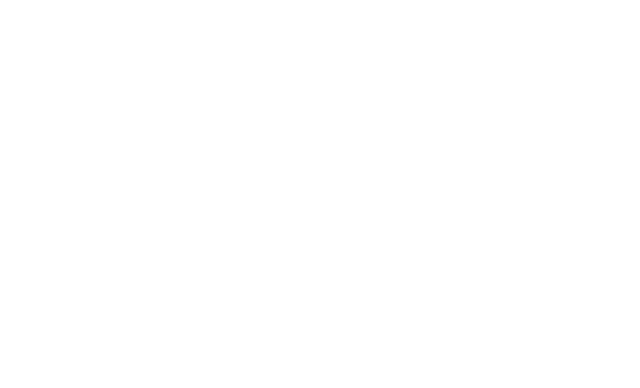
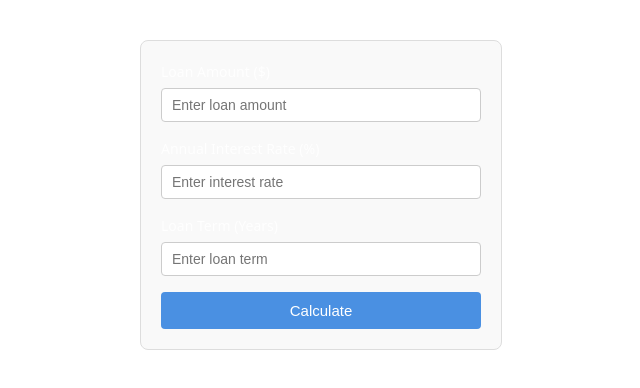
Before and after one commit to nam334/cohort-assignments, a React (Vite) app in the folder week3/assignments/: page / in a window 1280 px wide. Shown: the top 388 px of the page, without its empty margins (319-959 px from the left). Built offline with nearby package versions, Linux system fonts and the light colour scheme.

Commit message:
solved question 6 of assignment 3(simple mortgage calculator)

```diff
--- a/week3/assignments/src/App.jsx
+++ b/week3/assignments/src/App.jsx
@@ -3,6 +3,7 @@
 import UserContainer from "./features/q3-reusableCustomHook";
 import MultiStepForm from "./features/q4-multiStepForm";
 import MouseTrackerContainer from "./features/q5-mouseTrackerPerformance";
+import MortgageCalculator from "./features/q6-mortgageCalculator";
 
 function App() {
   return (
@@ -11,7 +12,8 @@
       {/* <ChatContainer /> */}
       {/* <MouseTrackerContainer /> */}
       {/* <MultiStepForm /> */}
-      <WindowSize />
+      {/* <WindowSize /> */}
+      <MortgageCalculator />
     </>
   );
 }
--- /dev/null
+++ b/week3/assignments/src/features/q6-mortgageCalculator/components/Mortgage.css
@@ -0,0 +1,72 @@
+.mortgage-form {
+  width: 320px;
+  padding: 20px;
+  margin: 40px auto;
+  border: 1px solid #ddd;
+  border-radius: 8px;
+  background-color: #f9f9f9;
+}
+
+.form-group {
+  display: flex;
+  flex-direction: column;
+  margin-bottom: 16px;
+}
+
+.form-group label {
+  margin-bottom: 6px;
+  font-size: 14px;
+  font-weight: 500;
+}
+
+.form-group input {
+  padding: 8px 10px;
+  font-size: 14px;
+  border: 1px solid #ccc;
+  border-radius: 4px;
+}
+
+.form-group input:focus {
+  outline: none;
+  border-color: #4a90e2;
+}
+
+.calculate-btn {
+  width: 100%;
+  padding: 10px;
+  font-size: 15px;
+  border: none;
+  border-radius: 4px;
+  background-color: #4a90e2;
+  color: #fff;
+  cursor: pointer;
+}
+
+.calculate-btn:hover {
+  background-color: #357bd8;
+}
+.error-text {
+  color: #e74c3c;
+  margin-bottom: 12px;
+  font-size: 14px;
+  font-weight: 500;
+}
+
+.result-container {
+  width: 320px;
+  margin: 20px auto;
+  padding: 16px;
+  border-radius: 8px;
+  color: rgb(23, 23, 72);
+}
+
+.result-item {
+  display: flex;
+  justify-content: space-between;
+  margin-bottom: 10px;
+  font-weight: 500;
+}
+
+.result-value {
+  color: #2ecc71;
+}
--- /dev/null
+++ b/week3/assignments/src/features/q6-mortgageCalculator/components/MortgageForm.jsx
@@ -0,0 +1,102 @@
+import { useState } from "react";
+import "./Mortgage.css";
+import { validateMortgageInput } from "../utils/validateMortgageInput";
+import { useEffect } from "react";
+import { calculateMortgage } from "../utils/calculateMortgage";
+import MortgageResult from "./MortgageResult";
+
+const MortgageForm = () => {
+  const [formData, setFormData] = useState({
+    loanAmount: "",
+    interestRate: "",
+    loanTerm: "",
+  });
+  const [validationResult, setValidationResult] = useState({
+    error: "",
+    isValid: false,
+  });
+  const [result, setResult] = useState({});
+  const changeHandler = (e) => {
+    setFormData((formData) => {
+      return {
+        ...formData,
+        [e.target.name]: e.target.value,
+      };
+    });
+  };
+
+  const submitHandler = (e) => {
+    e.preventDefault();
+    const { error, isValid } = validateMortgageInput(formData);
+    setValidationResult((validationResult) => {
+      //   return {
+      //     ...validationResult,
+      //     ["error"]: error,
+      //     ["isValid"]: isValid,
+      //   };
+      return {
+        error,
+        isValid,
+      };
+    });
+  };
+
+  useEffect(() => {
+    console.log("isValid", validationResult?.isValid);
+    if (validationResult?.isValid) {
+      setResult((result) => calculateMortgage(formData));
+    }
+  }, [validationResult?.isValid, formData]);
+  return (
+    <>
+      <form className="mortgage-form" onSubmit={(e) => submitHandler(e)}>
+        <div className="form-group">
+          <label htmlFor="loanAmount">Loan Amount ($)</label>
+          <input
+            type="text"
+            id="loanAmount"
+            name="loanAmount"
+            value={formData?.loanAmount}
+            placeholder="Enter loan amount"
+            onChange={(e) => changeHandler(e)}
+          />
+        </div>
+
+        <div className="form-group">
+          <label htmlFor="interestRate">Annual Interest Rate (%)</label>
+          <input
+            type="text"
+            id="interestRate"
+            name="interestRate"
+            value={formData?.interestRate}
+            onChange={(e) => changeHandler(e)}
+            placeholder="Enter interest rate"
+          />
+        </div>
+
+        <div className="form-group">
+          <label htmlFor="loanTerm">Loan Term (Years)</label>
+          <input
+            type="text"
+            id="loanTerm"
+            name="loanTerm"
+            value={formData?.loanTerm}
+            placeholder="Enter loan term"
+            onChange={(e) => changeHandler(e)}
+          />
+        </div>
+        <div>
+          {validationResult?.error && (
+            <h4 className="error-text">{validationResult?.error}</h4>
+          )}
+        </div>
+        <button type="submit" className="calculate-btn">
+          Calculate
+        </button>
+      </form>
+      {validationResult?.isValid ? <MortgageResult result={result} /> : null}
+    </>
+  );
+};
+
+export default MortgageForm;
--- /dev/null
+++ b/week3/assignments/src/features/q6-mortgageCalculator/components/MortgageResult.jsx
@@ -0,0 +1,16 @@
+import React from "react";
+
+const MortgageResult = ({ result }) => {
+  const { monthlyPayment, totalPaymentAmount, totalInterest } = result;
+  return (
+    <>
+      <div className="result-container">
+        <div>Monthly Payment = {monthlyPayment}</div>
+        <div> Total Payment Amount = {totalPaymentAmount}</div>
+        Total Interest = {totalInterest}
+      </div>
+    </>
+  );
+};
+
+export default MortgageResult;
--- /dev/null
+++ b/week3/assignments/src/features/q6-mortgageCalculator/index.js
@@ -0,0 +1 @@
+export { default } from "../q6-mortgageCalculator/components/MortgageForm";
--- /dev/null
+++ b/week3/assignments/src/features/q6-mortgageCalculator/utils/calculateMortgage.js
@@ -0,0 +1,13 @@
+export const calculateMortgage = (formData) => {
+  const { loanAmount, interestRate, loanTerm } = formData;
+  //M = P(i(1+i)n)/((1+i)n - 1)
+  const i = Number(loanAmount);
+  const r = Number(interestRate / 100);
+  const t = Number(loanTerm);
+  let monthlyPayment = ((i * (r * (1 + r) * t)) / ((1 + r) * t - 1)).toFixed(2);
+
+  let totalPaymentAmount = (i * t).toFixed(2);
+  let totalInterest = (totalPaymentAmount - i).toFixed(2);
+
+  return { monthlyPayment, totalPaymentAmount, totalInterest };
+};
--- /dev/null
+++ b/week3/assignments/src/features/q6-mortgageCalculator/utils/validateMortgageInput.js
@@ -0,0 +1,40 @@
+//  loanAmount: "",
+//     interestRate: "",
+//     loanTerm: "",
+export const validateMortgageInput = (formData) => {
+  if (
+    formData.loanAmount === "" ||
+    formData.interestRate === "" ||
+    formData.loanTerm === ""
+  ) {
+    return {
+      error: "Inputs are empty",
+      isValid: false,
+    };
+  } else {
+    const loan = Number(formData.loanAmount);
+    const interest = Number(formData.interestRate);
+    const term = Number(formData.loanTerm);
+    if (isNaN(loan) || isNaN(interest) || isNaN(term)) {
+      return {
+        isValid: false,
+        error: "Inputs are not numbers",
+      };
+    } else if (interest === 0) {
+      return {
+        error: "Interest rate canot be zero",
+        isValid: false,
+      };
+    } else if (loan < 0 || interest < 0 || term < 0) {
+      return {
+        error: "Negative inputs are not allowed",
+        isValid: false,
+      };
+    } else {
+      return {
+        isValid: true,
+        error: "",
+      };
+    }
+  }
+};
```
Also changed, not shown: week3/assignments/src/features/q6-mortgageCalculator/components/MortgageCalculator.jsx (added, +7 -0 lines), week3/assignments/src/features/q6-mortgageCalculator/hooks/useMortgage.js (added).
